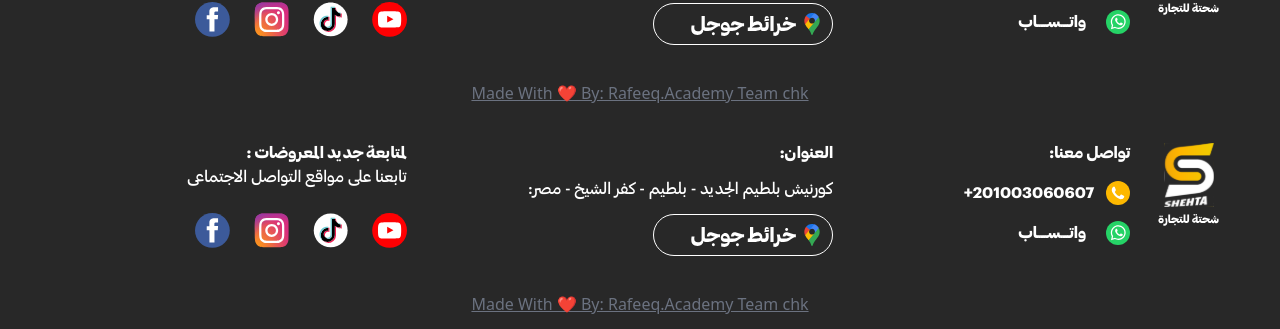
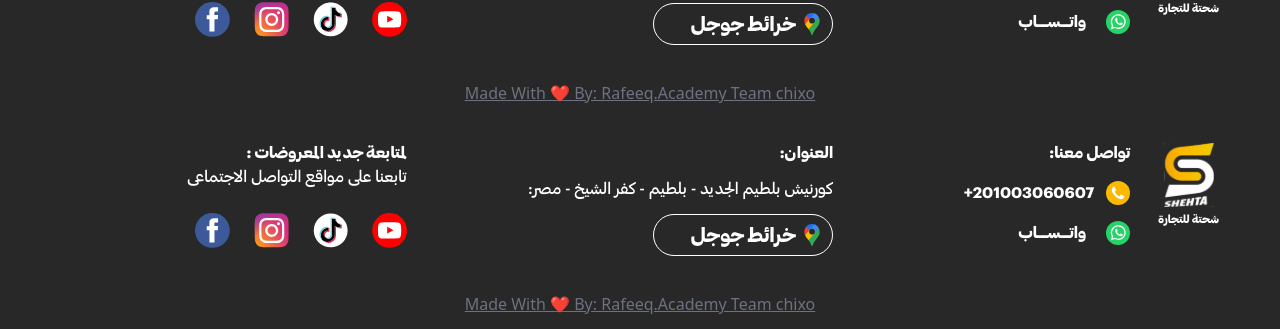
Before and after one commit to AhmedSamirshams98/Shehta-Project, a React (Vite) app: page /form in a window 1280 px wide. Shown: the part 1014-1343 px from the top of the page. Built offline with nearby package versions, Linux system fonts and the light colour scheme; no server answers.

Commit message:
footer changes

```diff
--- a/src/Components/Footer.jsx
+++ b/src/Components/Footer.jsx
@@ -101,7 +101,7 @@ const Footer = () => {
       <div className="bg-[#282828] p-4 ">
         <a href="https://wa.me/201000094180">
           <h1 className="text-center text-gray-500 underline">
-            Made With ❤️ By: Rafeeq.Academy Team chk
+            Made With ❤️ By: Rafeeq.Academy Team chixo
           </h1>
         </a>
       </div>
```
